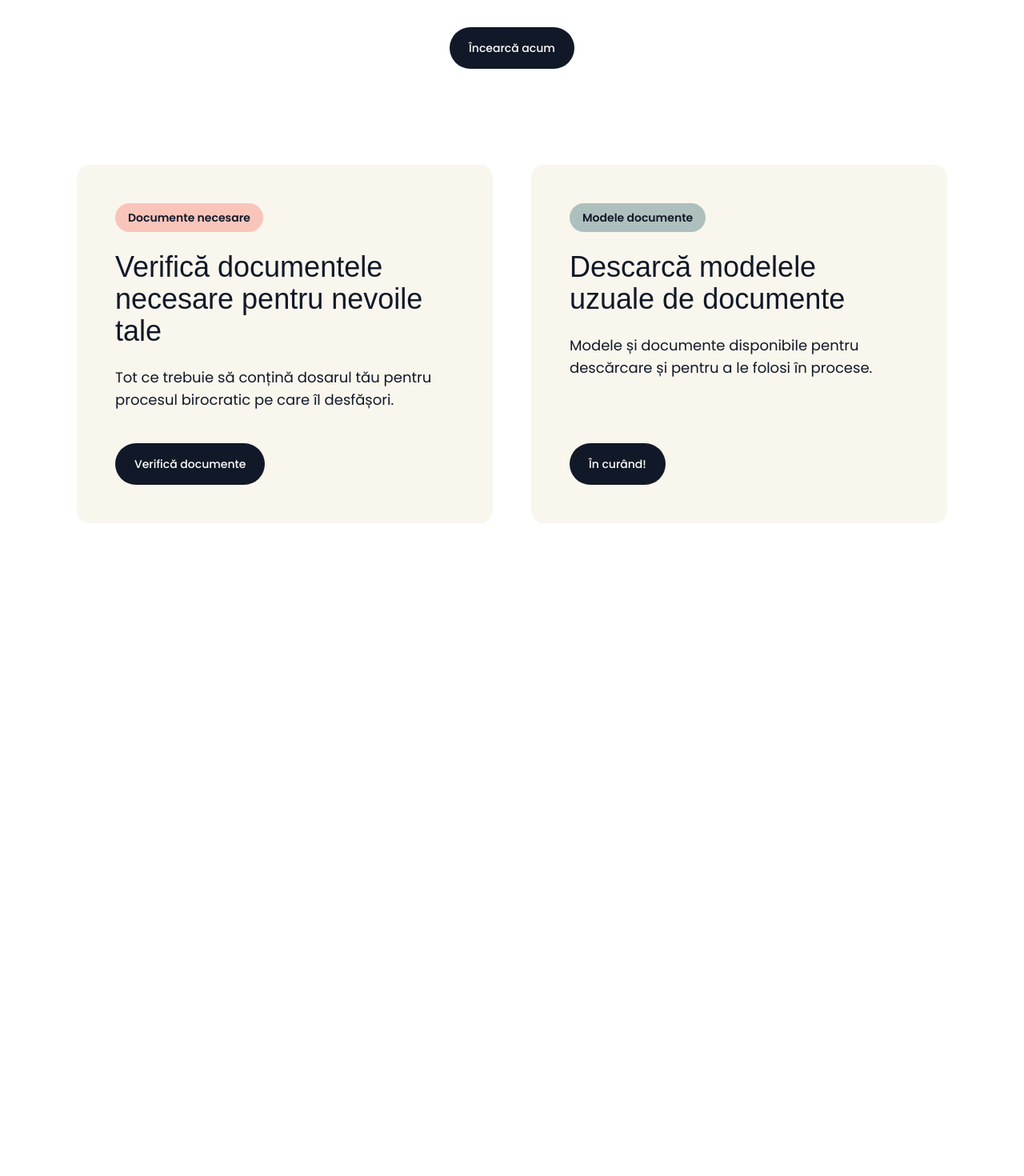
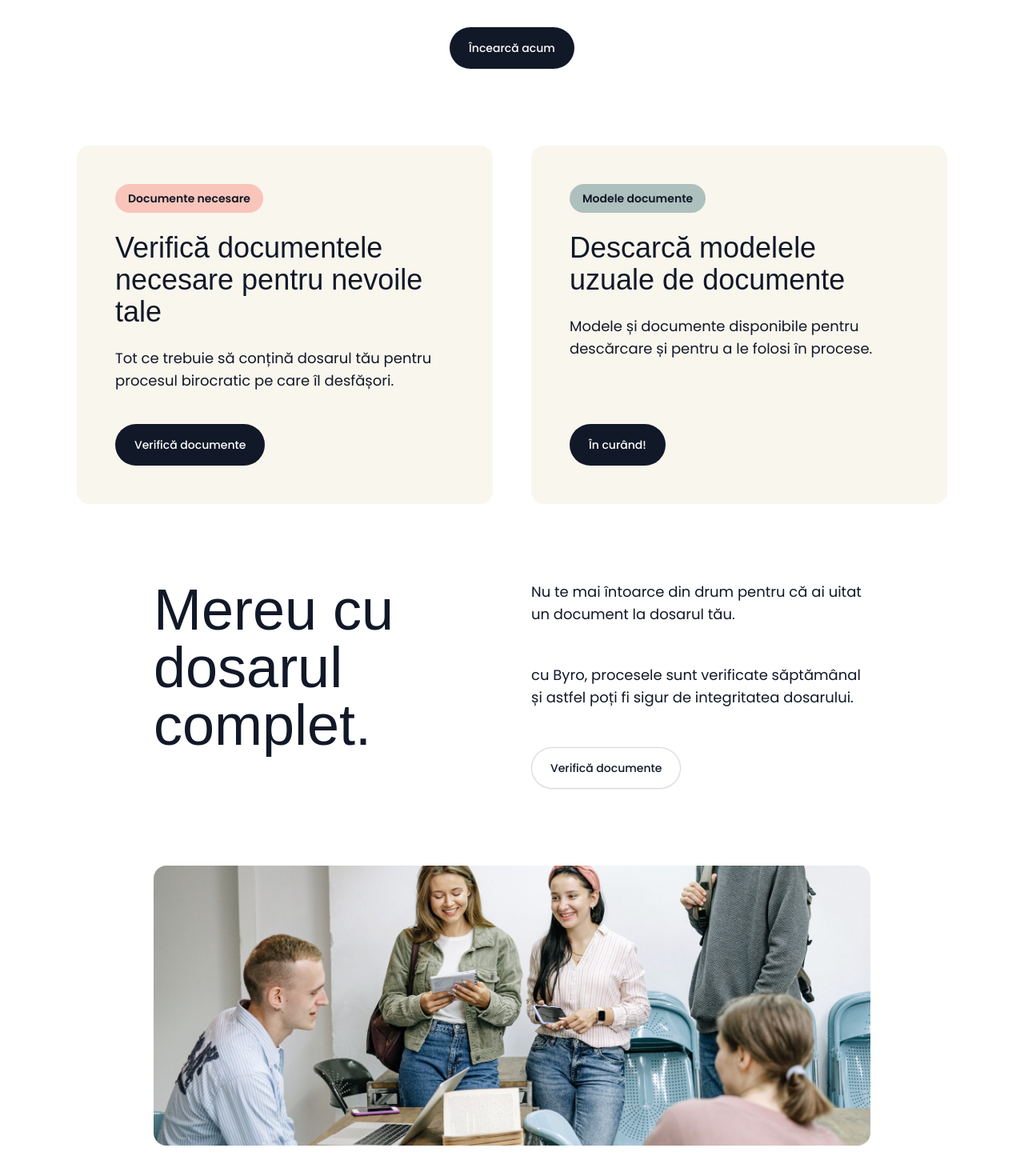
Before and after one commit to xsuve/byro, a Next.js app: page / in a window 1280 px wide. Shown: the part 478-1948 px from the top of the page at 80% size. Before the commit the page ends 1180 px from the top, so only its background shows below. Built offline with nearby package versions, Linux system fonts and the light colour scheme; a web font is replaced by a local one.

Commit message:
New landing sections.

```diff
--- a/app/page.tsx
+++ b/app/page.tsx
@@ -1,12 +1,13 @@
 import { Nav } from '@/components';
 import { Button, Heading, Text } from '@/components/ui';
+import Image from 'next/image';
 import Link from 'next/link';
 
 export default function LandingPage() {
   return (
     <main>
       <Nav />
-      <div className='flex justify-center items-center 2xl:py-24 xl:py-24 py-12'>
+      <div className='flex justify-center items-center 2xl:pt-24 xl:pt-24 pt-12 2xl:pb-12 xl:pb-12 pb-12'>
         <div className='flex flex-col justify-center items-center gap-y-6'>
           <div className='text-aquamarine bg-aquamarine/10 rounded-2xl inline-flex font-semibold 2xl:text-sm xl:text-sm text-xs px-3 py-1.5'>
             Toate procesele sunt verificate săptămânal!
@@ -26,8 +27,8 @@ export default function LandingPage() {
           </div>
         </div>
       </div>
-      <div className='grid 2xl:grid-cols-2 xl:grid-cols-2 grid-cols-1 gap-x-12 2xl:gap-y-0 gap-y-6 2xl:px-24 xl:px-24 px-6 2xl:pb-24 pb-12 2xl:pt-12 pt-6'>
-        <div className='rounded-2xl 2xl:p-12 xl:p-12 p-8 bg-creamy flex flex-col justify-between gap-y-10'>
+      <div className='grid 2xl:grid-cols-2 xl:grid-cols-2 grid-cols-1 gap-x-12 2xl:gap-y-0 gap-y-6 2xl:px-24 xl:px-24 px-6 2xl:py-12 xl:py-12 py-6'>
+        <div className='rounded-2xl 2xl:p-12 xl:p-12 p-8 bg-creamy flex flex-col items-start justify-between gap-y-10'>
           <div className='flex flex-col items-start gap-y-6'>
             <div className='text-primary bg-vermilion/30 rounded-full inline-flex font-semibold 2xl:text-sm xl:text-sm text-xs px-4 py-2'>
               Documente necesare
@@ -46,7 +47,7 @@ export default function LandingPage() {
             <Button>Verifică documente</Button>
           </Link>
         </div>
-        <div className='rounded-2xl 2xl:p-12 xl:p-12 p-8 bg-creamy flex flex-col justify-between gap-y-10'>
+        <div className='rounded-2xl 2xl:p-12 xl:p-12 p-8 bg-creamy flex flex-col items-start justify-between gap-y-10'>
           <div className='flex flex-col items-start gap-y-6'>
             <div className='text-primary bg-aquamarine/30 rounded-full inline-flex font-semibold 2xl:text-sm xl:text-sm text-xs px-4 py-2'>
               Modele documente
@@ -66,6 +67,36 @@ export default function LandingPage() {
           </Link>
         </div>
       </div>
+      <div className='grid 2xl:grid-cols-2 xl:grid-cols-2 grid-cols-1 gap-x-12 2xl:text-left xl:text-left text-center 2xl:gap-y-0 gap-y-6 2xl:px-48 xl:px-48 px-6 2xl:py-12 xl:py-12 py-6'>
+        <div>
+          <Heading type='landing-title'>Mereu cu dosarul complet.</Heading>
+        </div>
+        <div className='flex flex-col 2xl:items-start xl:items-start items-center 2xl:gap-y-12 xl:gap-y-12 gap-y-6'>
+          <Text type='landing-text'>
+            Nu te mai întoarce din drum pentru că ai uitat un document la
+            dosarul tău.
+          </Text>
+          <Text type='landing-text'>
+            cu Byro, procesele sunt verificate săptămânal și astfel poți fi
+            sigur de integritatea dosarului.
+          </Text>
+          <Link href='/documente-necesare'>
+            <Button type='button' color='secondary'>
+              Verifică documente
+            </Button>
+          </Link>
+        </div>
+      </div>
+      <div className='2xl:px-48 xl:px-48 px-6 2xl:py-12 xl:py-12 py-6'>
+        <div className='w-full 2xl:h-[350px] xl:h-[350px] h-[250px] rounded-2xl relative overflow-hidden'>
+          <Image
+            src='/img/byro-header.jpg'
+            alt='Byro - Documente si acte necesare proceselor birocratice'
+            fill
+            style={{ objectFit: 'cover', objectPosition: '50% 60%' }}
+          />
+        </div>
+      </div>
     </main>
   );
 }
```
Also changed, not shown: public/img/byro-header.jpg (added).
